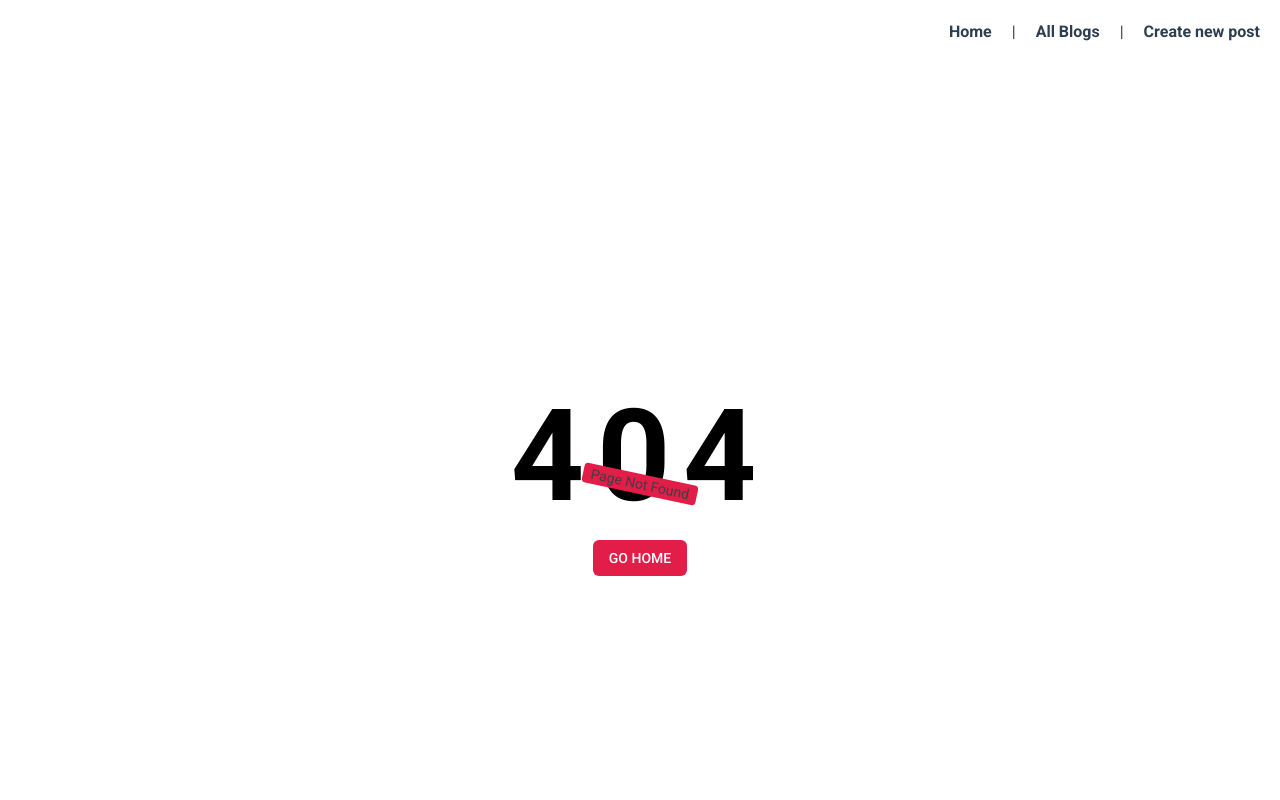
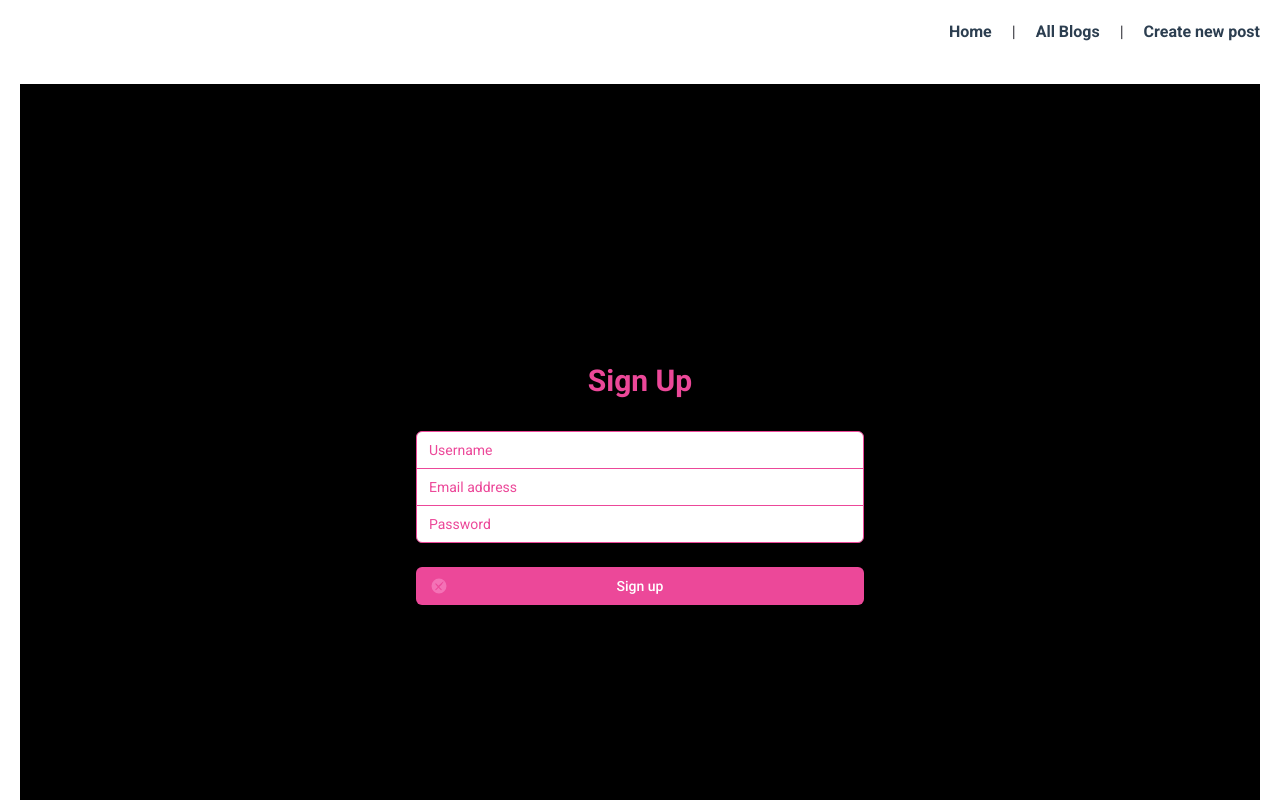
Before and after one commit to fikymar/blogapp-interview-task, a Vue app: page /test in a window 1280 px wide. Before the commit this address had no page. Shown: the top 800 px of the page. Built offline with nearby package versions, Linux system fonts and the light colour scheme.

Commit message:
animations

```diff
--- a/src/App.vue
+++ b/src/App.vue
@@ -1,6 +1,12 @@
 <template>
   <div>
-    <Layout> <router-view /></Layout>
+    <Layout>
+      <router-view v-slot="{ Component }">
+        <transition name="fade" mode="out-in">
+          <Component :is="Component" />
+        </transition>
+      </router-view>
+    </Layout>
   </div>
 </template>
 
--- a/src/assets/tailwind.css
+++ b/src/assets/tailwind.css
@@ -23,3 +23,39 @@ nav a {
 nav a.router-link-exact-active {
 	color: var(--primaryColor)
 }
+
+.fade-enter-from, .fade-leave-to {
+	opacity: 0;
+}
+
+.fade-enter-active, .fade-leave-active {
+	transition: opacity 0.3s ease-out;
+}
+
+.bouncing {
+	animation : rubberband 800ms alternate ease-out;
+  }
+
+  @keyframes rubberband {
+    0%{
+        transform: scaleX(1);
+    }
+    40%{
+        transform: scaleX(1.12) scaleY(0.75);
+    }
+    55%{
+        transform: scaleX(0.85) scaleY(1);
+    }
+    65%{
+        transform: scaleX(1.09) scaleY(0.85);
+    }
+    75%{
+        transform: scaleX(0.9)  scaleY(1);
+    }
+    90%{
+        transform: scaleX(1.05) scaleY(0.95);
+    }
+    100%{
+        transform: scaleX(1) scaleY(1);
+    }
+}
--- a/src/components/BlogPreview.vue
+++ b/src/components/BlogPreview.vue
@@ -10,11 +10,11 @@
             v-if="blog.img"
             :src="blog.img"
             alt="blog.title"
-            class="w-full h-full object-cover object-top group-hover:scale-110 transition-transform duration-800"
+            class="w-full h-full object-cover object-top group-hover:object-bottom transition-all duration-500"
           />
         </div>
         <h2
-          class="font-bold text-xl text-left line-clamp-2 group-hover:text-zinc-500 trasnition"
+          class="font-bold text-xl text-left line-clamp-2 group-hover:text-lime-700 transition"
         >
           {{ blog.title }}
         </h2>
--- a/src/components/Toast.vue
+++ b/src/components/Toast.vue
@@ -1,7 +1,7 @@
 <template>
   <div
     v-if="messageStore.msg"
-    class="fixed top-5 left-5 right-5 z-100 max-w-screen sm:max-w-xs text-sm text-white rounded-md shadow-lg mb-3"
+    class="fixed top-5 left-5 right-5 z-100 max-w-screen sm:max-w-xs text-sm text-white rounded-md shadow-lg mb-3 bouncing"
     :class="color"
     role="alert"
   >
--- a/src/router/index.js
+++ b/src/router/index.js
@@ -35,6 +35,12 @@ const routes = [
     name: "NotFound",
     component: () => import("../views/NotFound.vue"),
   },
+  {
+    path: "/test",
+    name: "test",
+    component: () => import("../views/test.vue"),
+    props: true,
+  },
 ];
 
 const router = createRouter({
--- a/src/views/HomeView.vue
+++ b/src/views/HomeView.vue
@@ -5,7 +5,7 @@
     >
       <div class="place-self-center mr-auto lg:col-span-7">
         <h1
-          class="mb-4 max-w-2xl text-4xl font-extrabold leading-none md:text-5xl xl:text-6xl"
+          class="mb-4 max-w-2xl text-4xl font-extrabold leading-none md:text-5xl xl:text-6xl bouncing"
         >
           Blog for developers
         </h1>
--- /dev/null
+++ b/src/views/test.vue
@@ -0,0 +1,154 @@
+<template>
+  <div
+    class="bg-black min-h-screen flex items-center justify-center px-4 sm:px-6 lg:px-8"
+  >
+    <div class="max-w-md w-full space-y-8">
+      <h2 class="text-center text-3xl font-extrabold text-pink-500">Sign Up</h2>
+      <form class="mt-8 space-y-6" @submit.prevent="submitForm">
+        <div class="rounded-md shadow-sm -space-y-px">
+          <div>
+            <label for="username" class="sr-only">Username</label>
+            <input
+              id="username"
+              v-model="username"
+              name="username"
+              type="text"
+              autocomplete="username"
+              required
+              class="appearance-none rounded-none relative block w-full px-3 py-2 border border-pink-500 placeholder-pink-500 text-pink-500 rounded-t-md focus:outline-none focus:shadow-outline-pink focus:border-pink-500 focus:z-10 sm:text-sm sm:leading-5"
+              :class="{ 'border-red-500': usernameError }"
+              placeholder="Username"
+            />
+            <p v-if="usernameError" class="text-red-500 text-xs italic">
+              {{ usernameError }}
+            </p>
+          </div>
+          <div>
+            <label for="email-address" class="sr-only">Email address</label>
+            <input
+              id="email-address"
+              v-model="email"
+              name="email"
+              type="email"
+              autocomplete="email"
+              required
+              class="appearance-none rounded-none relative block w-full px-3 py-2 border border-pink-500 placeholder-pink-500 text-pink-500 focus:outline-none focus:shadow-outline-pink focus:border-pink-500 focus:z-10 sm:text-sm sm:leading-5"
+              :class="{ 'border-red-500': emailError }"
+              placeholder="Email address"
+            />
+            <p v-if="emailError" class="text-red-500 text-xs italic">
+              {{ emailError }}
+            </p>
+          </div>
+          <div>
+            <label for="password" class="sr-only">Password</label>
+            <input
+              id="password"
+              v-model="password"
+              name="password"
+              type="password"
+              autocomplete="new-password"
+              required
+              class="appearance-none rounded-none relative block w-full px-3 py-2 border border-pink-500 placeholder-pink-500 text-pink-500 rounded-b-md focus:outline-none focus:shadow-outline-pink focus:border-pink-500 focus:z-10 sm:text-sm sm:leading-5"
+              :class="{ 'border-red-500': passwordError }"
+              placeholder="Password"
+            />
+            <p v-if="passwordError" class="text-red-500 text-xs italic">
+              {{ passwordError }}
+            </p>
+          </div>
+        </div>
+
+        <div>
+          <button
+            type="submit"
+            class="group relative w-full flex justify-center py-2 px-4 border border-transparent text-sm leading-5 font-medium rounded-md text-white bg-pink-500 hover:bg-pink-400 focus:outline-none focus:border-indigo-700 focus:shadow-outline-indigo active:bg-indigo-700 transition duration-150 ease-in-out"
+          >
+            <span class="absolute left-0 inset-y-0 flex items-center pl-3">
+              <svg
+                class="h-5 w-5 text-pink-400 group-hover:text-pink-300 transition ease-in-out duration-150"
+                fill="currentColor"
+                viewBox="0 0 20 20"
+              >
+                <path
+                  fill-rule="evenodd"
+                  clip-rule="evenodd"
+                  d="M2.5 10a7.5 7.5 0 1115 0 7.5 7.5 0 01-15 0zm12.045-4.242a.5.5 0 00-.708 0L9.5 9.793 7.163 7.456a.5.5 0 00-.707.707L8.793 11l-2.337 2.337a.5.5 0 00.707.707L9.5 11.707l2.337 2.337a.5.5 0 00.707-.707L10.207 11l2.338-2.342z"
+                />
+              </svg>
+            </span>
+            Sign up
+          </button>
+        </div>
+      </form>
+    </div>
+  </div>
+</template>
+<script>
+import { ref } from "vue";
+
+export default {
+  setup() {
+    const username = ref("");
+    const email = ref("");
+    const password = ref("");
+    const usernameError = ref("");
+    const emailError = ref("");
+    const passwordError = ref("");
+
+    const validateUsername = () => {
+      if (!username.value) {
+        usernameError.value = "Username is required.";
+      } else {
+        usernameError.value = "";
+      }
+    };
+
+    const validateEmail = () => {
+      if (!email.value) {
+        emailError.value = "Email is required.";
+      } else if (!/\S+@\S+\.\S+/.test(email.value)) {
+        emailError.value = "Invalid email format.";
+      } else {
+        emailError.value = "";
+      }
+    };
+
+    const validatePassword = () => {
+      if (!password.value) {
+        passwordError.value = "Password is required.";
+      } else if (password.value.length < 6) {
+        passwordError.value = "Password must be at least 6 characters.";
+      } else {
+        passwordError.value = "";
+      }
+    };
+
+    const submitForm = () => {
+      validateUsername();
+      validateEmail();
+      validatePassword();
+
+      if (!usernameError.value && !emailError.value && !passwordError.value) {
+        // Submit form logic goes here
+      }
+    };
+
+    return {
+      username,
+      email,
+      password,
+      usernameError,
+      emailError,
+      passwordError,
+      submitForm,
+    };
+  },
+};
+</script>
+<style>
+input:focus {
+  border-color: #f687b3 !important;
+  box-shadow: 0 0 0 2px rgba(246, 135, 179, 0.2) !important;
+}
+</style>
```
Also changed, not shown: src/views/CreateBlogPost.vue (+28 -29 lines), src/views/EditBlogPost.vue (+16 -11 lines).
